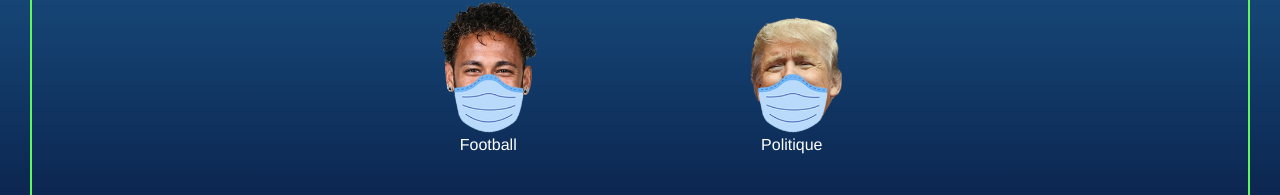
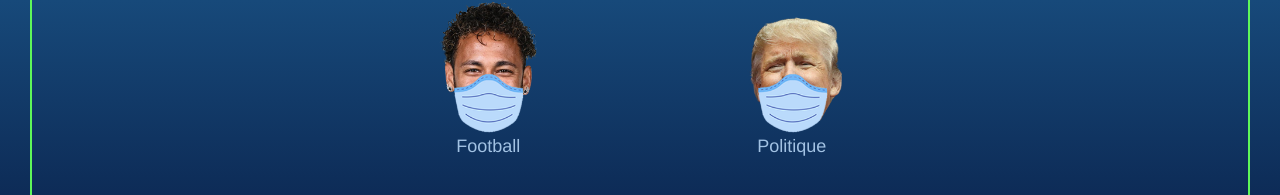
Before and after one commit to benjaminlepine/covidface, a Vue app: page / in a window 1280 px wide. Shown: the part 580-775 px from the top of the page. Built offline with nearby package versions, Linux system fonts and the light colour scheme.

Commit message:
change font & design categories

```diff
--- a/src/components/HomePage.vue
+++ b/src/components/HomePage.vue
@@ -53,6 +53,7 @@
 
   .home{
     &-ctn{
+      padding-bottom: 20px;
       min-height: 900px;
       background-image: linear-gradient(#34A2E3, #000327);
     }
@@ -89,8 +90,7 @@
 
     }
     &-ctn{
-      margin-bottom: 100px;
-      padding-bottom: 100px;
+
       & h1{
         color: #5ff759;
         font-size: 35px;
@@ -102,7 +102,6 @@
       margin: 30px;
     }
     &-element{
-
       transition: filter 300ms, opacity 300ms, transform .8s ease-in-out;
       -webkit-transition: -webkit-transform .4s ease-in-out;
       padding: 15px;
@@ -118,7 +117,10 @@
       }
     }
     &-subtitle{
-      color: white;
+      color: #a2c2e3;
+      margin-bottom: 0;
+      font-size: 18px;
+      font-family: Helvetica;
     }
   }
 </style>
```
